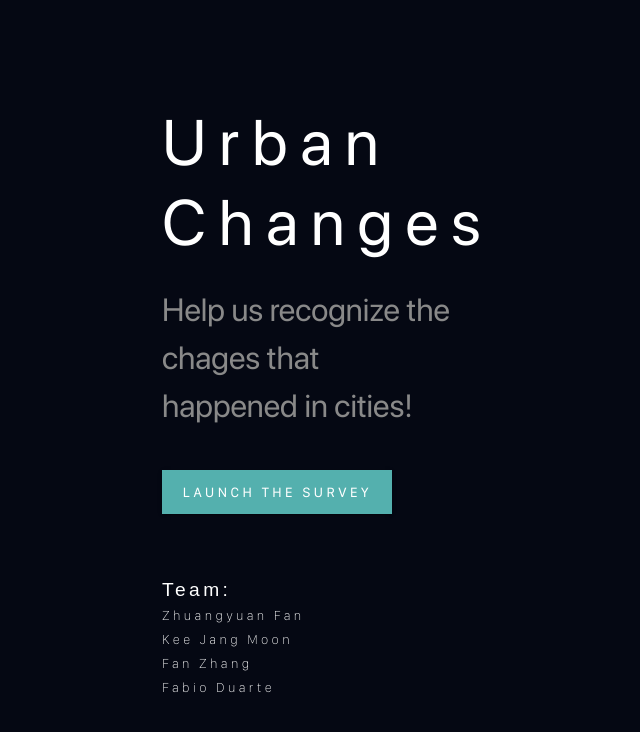
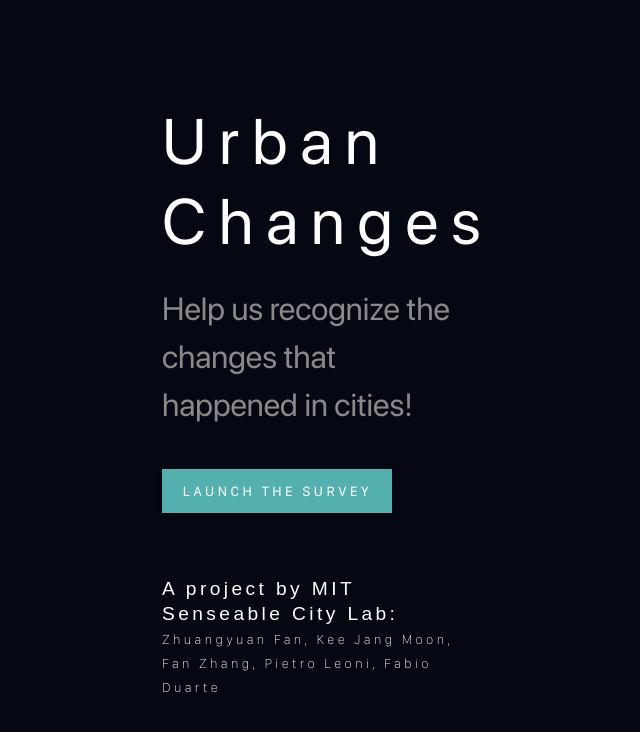
Before and after one commit to piLeoni/urban-change-landing-page, a Vue app: page / in a window 1280 px wide. Shown: the top 732 px of the page, without its empty margins (330-970 px from the left). Built offline with nearby package versions, Linux system fonts and the light colour scheme; no server answers.

Commit message:
fixed typo

```diff
--- a/package.json
+++ b/package.json
@@ -8,14 +8,14 @@
     "build": "NODE_ENV=production vue-cli-service build",
     "lint": "vue-cli-service lint",
     "deploy": "gh-pages -d dist -b gh-pages -t -r https://github.com/piLeoni/urban-change-landing-page -m 'incremental save'"
-
   },
   "dependencies": {
     "core-js": "^3.6.5",
     "csv-parse": "^4.16.0",
     "vue": "^2.6.11",
     "vuetify": "^2.4.0",
-    "vuex": "^3.4.0"
+    "vuex": "^3.4.0",
+    "yarn": "^1.22.11"
   },
   "devDependencies": {
     "gh-pages": "^3.2.3",
--- a/src/components/LandingPage.vue
+++ b/src/components/LandingPage.vue
@@ -4,7 +4,7 @@
       <v-col cols="10" sm="6" md="4" lg="3" class="outliner">
         <div class="scl-title mb-6">Urban<br />Changes</div>
         <div class="scl-subtitle mb-10">
-          Help us recognize the chages that happened in cities!
+          Help us recognize the changes that happened in cities!
         </div>
         <v-btn
           tile
@@ -15,11 +15,8 @@
           >LAUNCH THE SURVEY</v-btn
         >
         <div class="scl-team">
-          <b>Team: </b> <br />
-          Zhuangyuan Fan <br />
-          Kee Jang Moon <br />
-          Fan Zhang<br />
-          Fabio Duarte
+          <b>A project by MIT Senseable City Lab: </b> <br />
+          Zhuangyuan Fan, Kee Jang Moon, Fan Zhang, Pietro Leoni, Fabio Duarte
         </div>
       </v-col>
     </v-row>
@@ -39,8 +36,9 @@ export default {
   methods: {
     randomLink() {
       if (this.links) {
-        const randomizedLink =
-          this.links[Math.floor(Math.random() * this.links.length)];
+        const randomizedLink = this.links[
+          Math.floor(Math.random() * this.links.length)
+        ];
         window.open(randomizedLink, "_blank");
       }
     },
@@ -56,15 +54,12 @@ export default {
         this.links = parse(links, {
           columns: true,
           skip_empty_lines: true,
-        })
-         .map((element) =>element.link );
+        }).map((element) => element.link);
       })
       .catch((err) => console.log(err));
-
   },
 };
 </script>
-
 
 <style scoped>
 .outliner {
```
Also changed, not shown: 11 other files (tests, documents, lock files or other folders).
